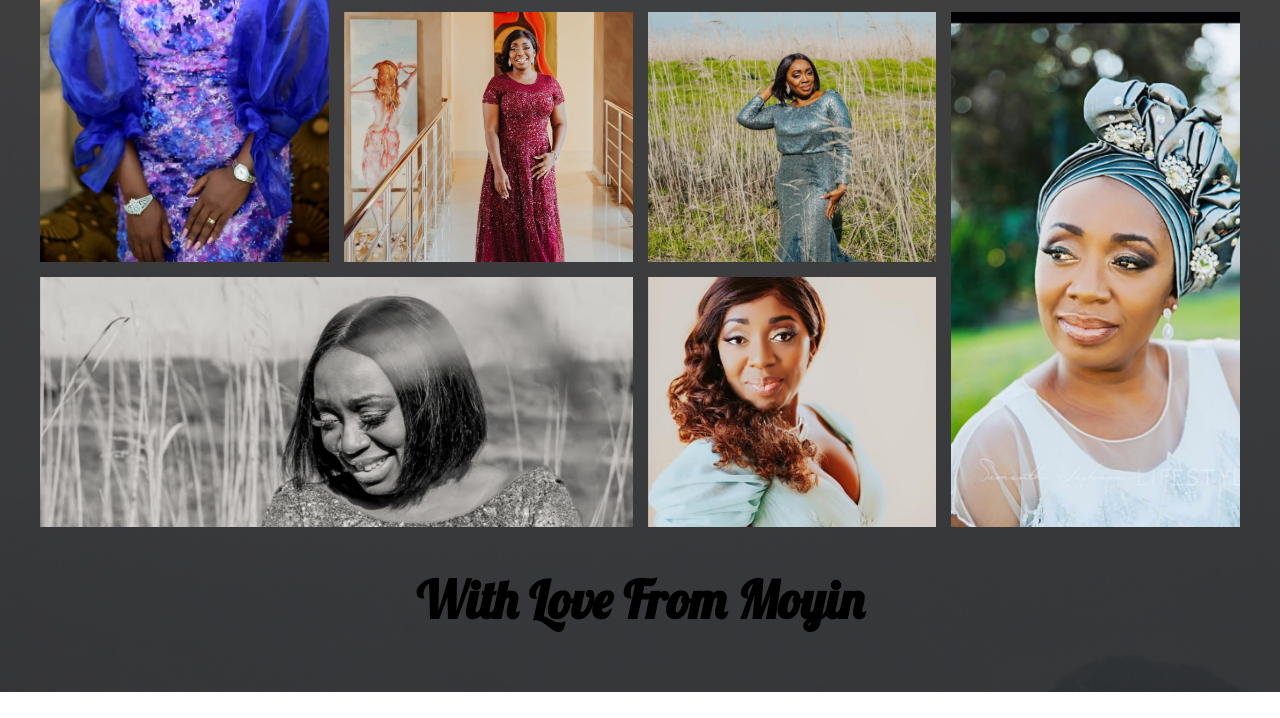
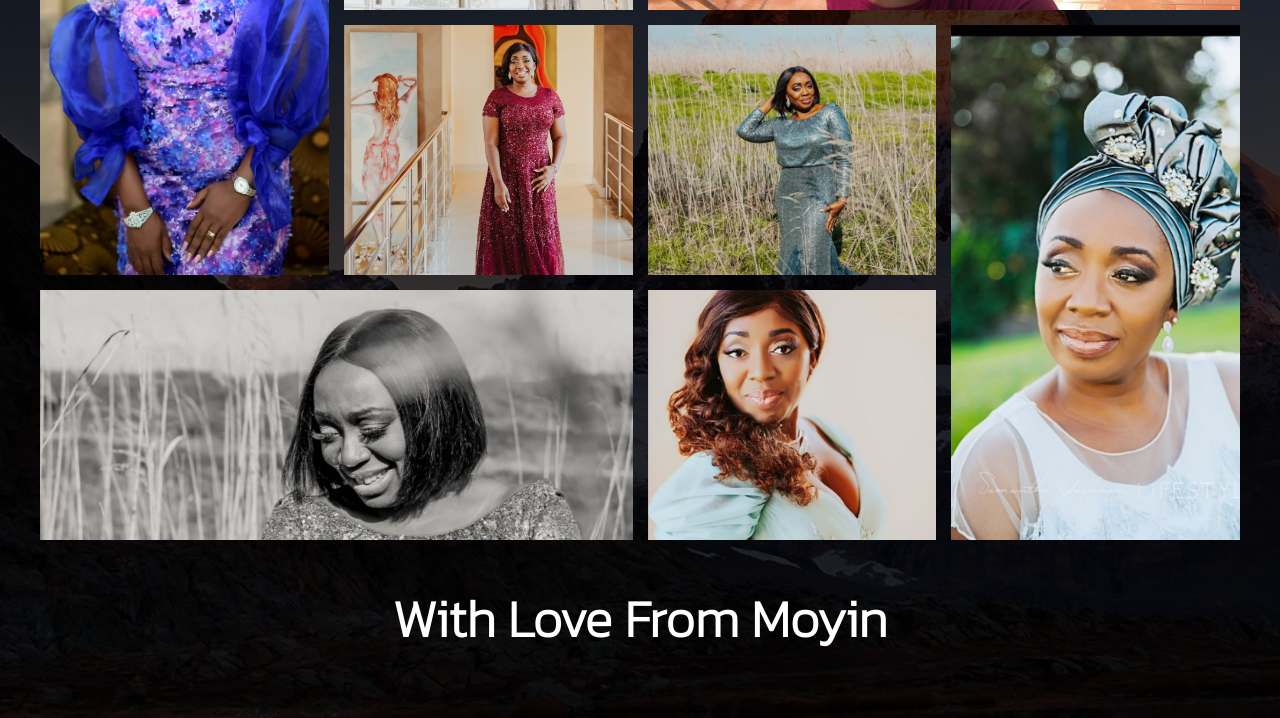
Before and after one commit to devMoyinUnleashed/devMoyinUnleashed.github.io, a plain HTML site: page happy47/index.html in a window 1280 px wide. Shown: the part 418-1136 px from the top of the page. Before the commit the page ends 1110 px from the top, so only its background shows below. Drawn offline with nearby package versions, Linux system fonts and the light colour scheme.

Commit message:
Added another image, changed the font family and style.css additions

```diff
--- a/happy47/index.html
+++ b/happy47/index.html
@@ -7,7 +7,7 @@
     <title>Happy Birthday Mom!</title>
     <link rel="preconnect" href="https://fonts.googleapis.com">
     <link rel="preconnect" href="https://fonts.gstatic.com" crossorigin>
-    <link href="https://fonts.googleapis.com/css2?family=Lobster&display=swap" rel="stylesheet">
+    <link href="https://fonts.googleapis.com/css2?family=Kanit:wght@200&family=Lobster&display=swap" rel="stylesheet">
     <link rel="stylesheet"  href="styles.css">
 </head>
 <body>
--- a/happy47/styles.css
+++ b/happy47/styles.css
@@ -8,7 +8,7 @@
 }
 
 html{
-    font-family: 'Lobster', cursive;
+    font-family: 'Kanit', sans-serif;
     font-size: 10px;
 }
 
@@ -20,7 +20,7 @@ html{
 }
 
 .banner h1{
-    color: black;
+    color: white;
 }
 
 
@@ -28,7 +28,7 @@ html{
 body{
     width: 100%;
     height: 100vh;
-    background-image: linear-gradient(rgba(0,0,0,0.75),rgba(0,0,0,0.75)),url(images/mountains.jpeg);;
+    background-image: linear-gradient(rgba(0,0,0,0.75),rgba(0,0,0,0.75)),url(images/mount1.jpg);;
     display: flex;
 }
 
```
Also changed, not shown: happy47/images/mount1.jpg (added).
